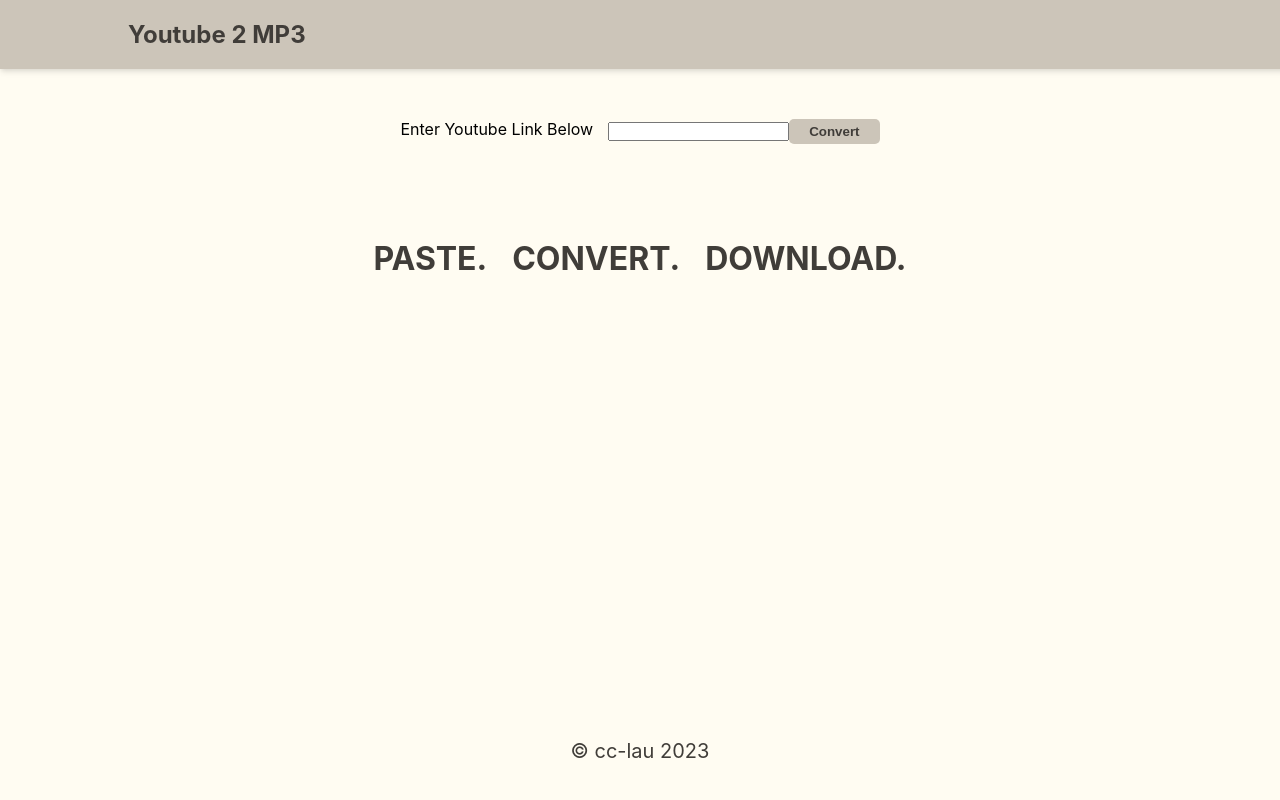
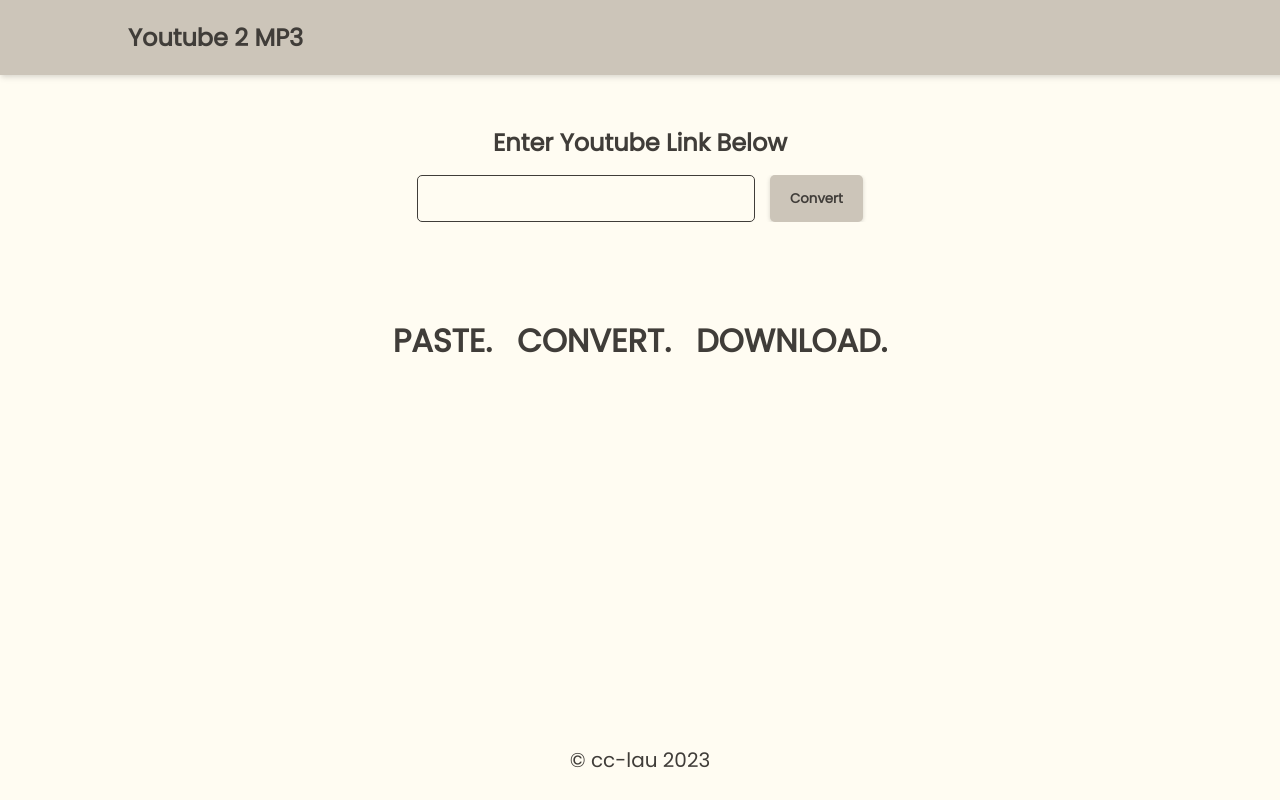
Before and after one commit to cc-lau/yt-2-mp3, a React (Create React App) app: page / in a window 1280 px wide. Built offline with nearby package versions, Linux system fonts and the light colour scheme.

Commit message:
Updated search styles

```diff
--- a/src/Components/Search/SearchStyles.css
+++ b/src/Components/Search/SearchStyles.css
@@ -1,9 +1,22 @@
+* {
+    margin: 0;
+    font-family: 'Poppins', -apple-system, BlinkMacSystemFont, 'Segoe UI', 'Roboto', 'Oxygen',
+      'Ubuntu', 'Cantarell', 'Fira Sans', 'Droid Sans', 'Helvetica Neue',
+      sans-serif;
+}
+
 .search-container {
+    display: flex;
+    flex-direction: column;
+    padding: 50px 10px;
+}
+
+.input-container {
     display: flex;
     flex-direction: row;
     column-gap: 15px;
     justify-content: center;
-    padding: 50px 10px;
+
 }
 
 .search-button {
@@ -13,4 +26,22 @@
     background-color: #ccc5b9;
     border: none;
     border-radius: 5px;
+    box-shadow: rgba(0, 0, 0, 0.16) 0px 1px 4px;
+    cursor: pointer;
 }
+
+.search-input {
+    color: #403d39;
+    padding: 10px;
+    font-size: 1rem;
+    border: 1px solid #403d39;
+    border-radius: 5px;
+    background-color: #FFFCF2;
+}
+
+.instruction-text {
+    padding-bottom: 15px;
+    color: #403d39;
+    font-size: 1.5rem;
+    font-weight: bold;
+}
```
